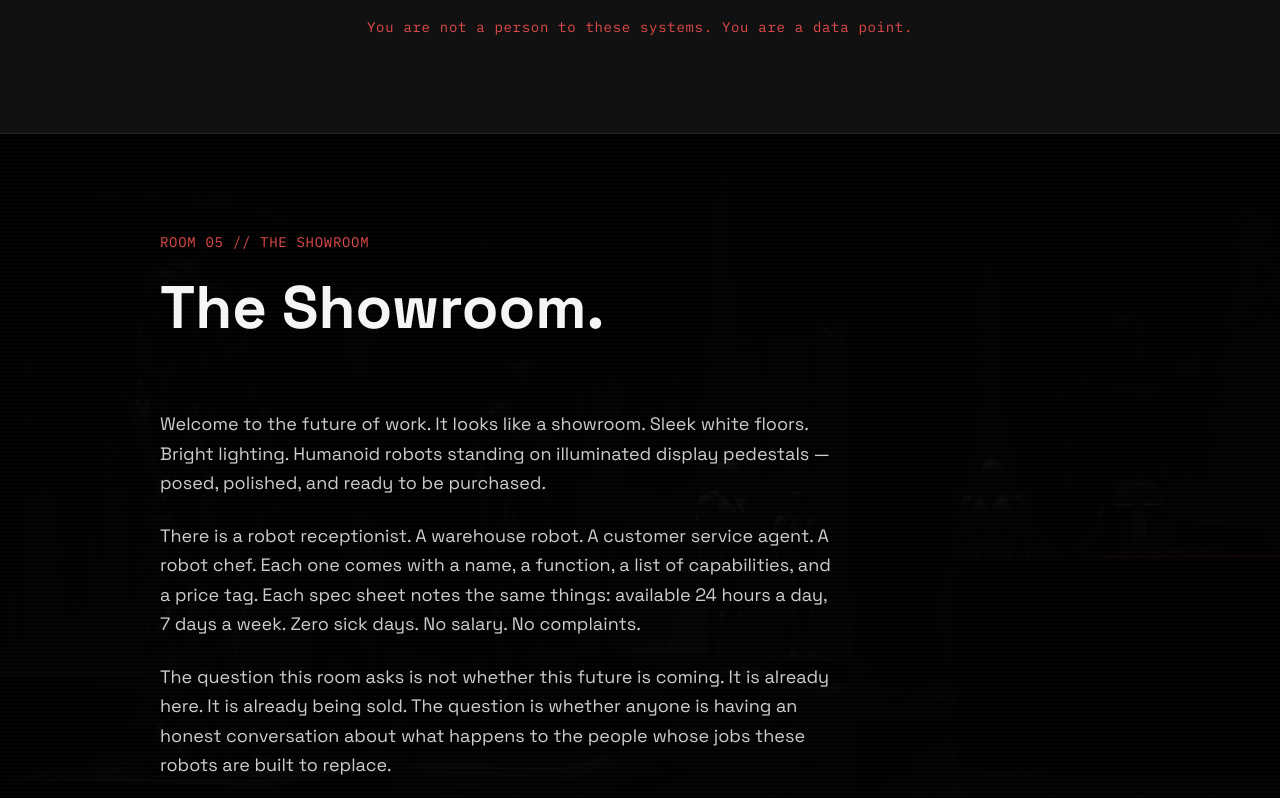
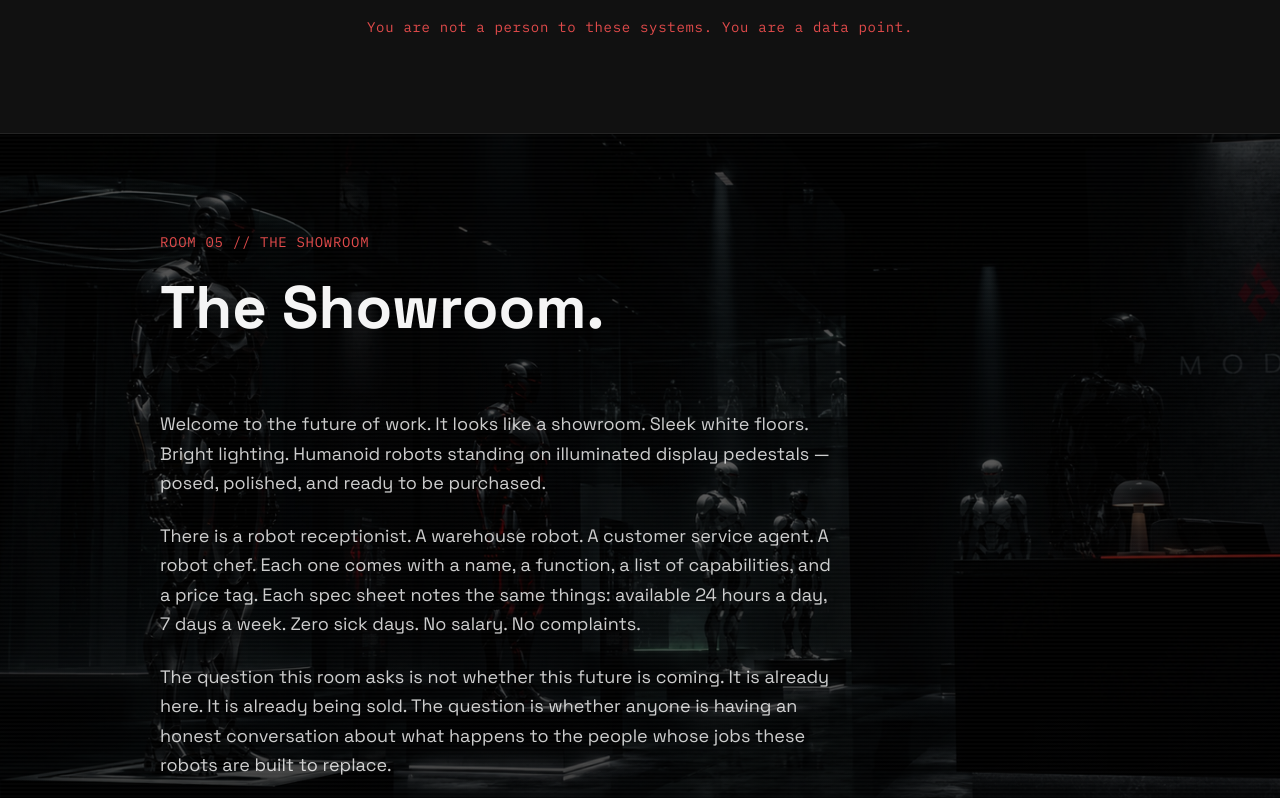
Before and after one commit to huzaifamujahid071-beep/Bias, a React (Vite) app: page / in a window 1280 px wide. Shown: the part 7260-8058 px from the top of the page. Built offline with nearby package versions, Linux system fonts and the light colour scheme.

Commit message:
Update Exhibition.tsx

```diff
--- a/src/pages/Exhibition.tsx
+++ b/src/pages/Exhibition.tsx
@@ -700,9 +700,9 @@
         <img
           src={room5Image}
           alt="Humanoid robots showroom"
-          className="w-full h-full object-cover object-center opacity-30"
+          className="w-full h-full object-cover object-center opacity-60"
         />
-        <div className="absolute inset-0 bg-gradient-to-b from-black via-black/85 to-black" />
+        <div className="absolute inset-0 bg-gradient-to-b from-black/50 via-black/40 to-black/70" />
         <div className="absolute inset-0 bg-[repeating-linear-gradient(0deg,transparent,transparent_2px,rgba(255,255,255,0.02)_2px,rgba(255,255,255,0.02)_4px)]" />
       </div>
 
```
